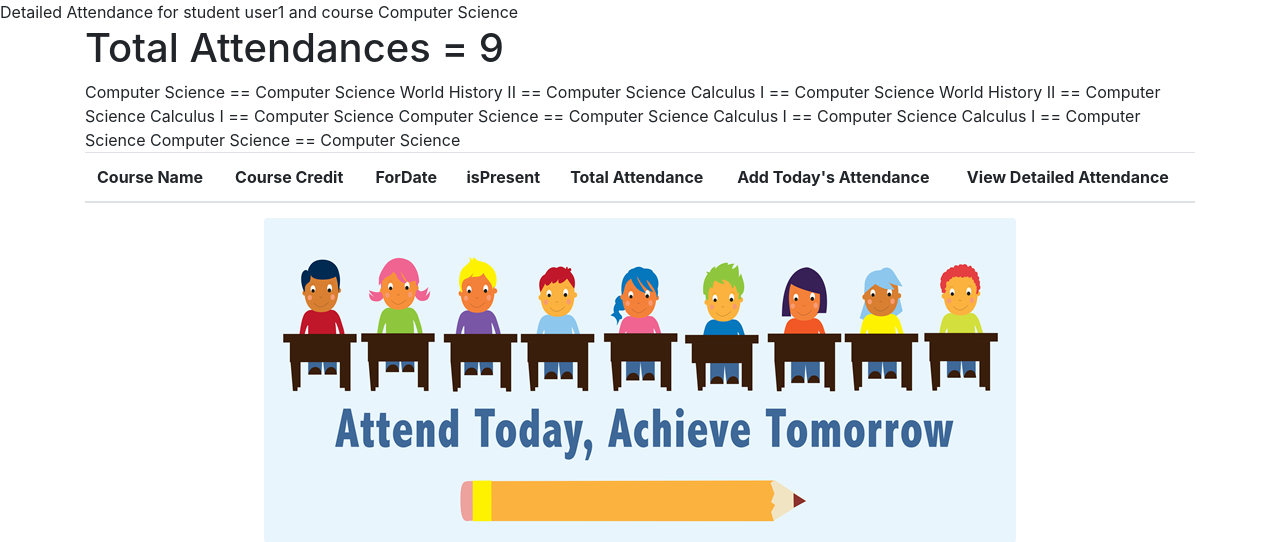
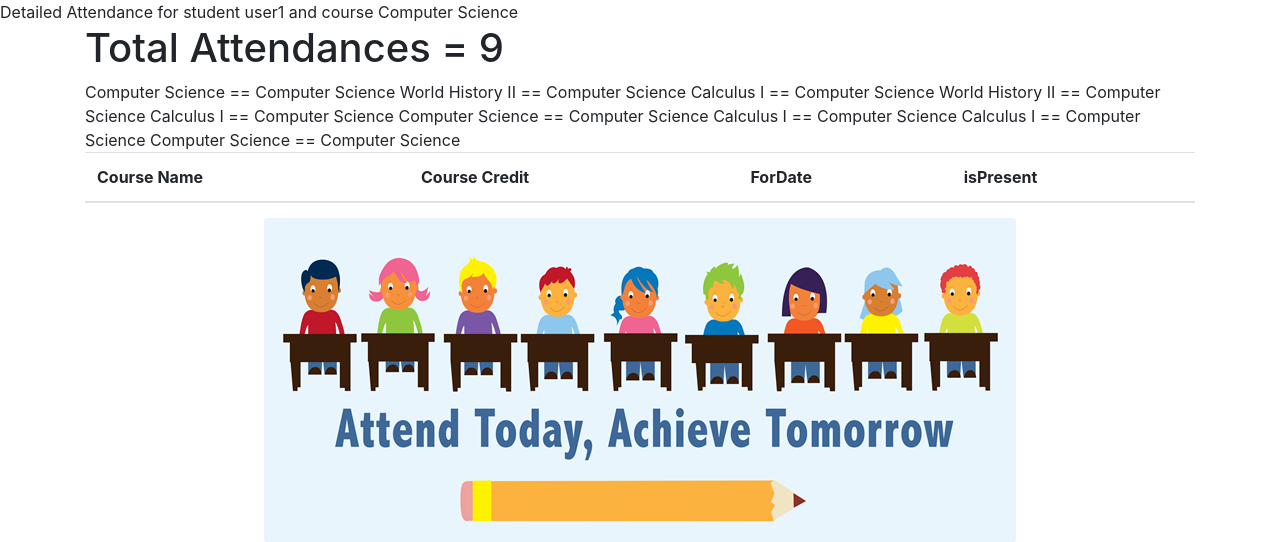
Before and after one commit to firojt/attendancetrackingsystem, a Django app: template school/templates/viewDetailedAtendance.html in a window 1280 px wide. Shown: the part 56-598 px from the top of the page. Run offline with Django 3.2, Linux system fonts and the light colour scheme; the template is opened without the code that fills it: values that come from a table or form of the project are taken from there, others are empty; data comes from the database, SQL or seed files in the repository; both versions use the stored data as it was after the commit; parts of the project's set-up code (start-up, migrations or seed data) failed here and were passed over; some libraries are stand-ins or nearby versions.

Commit message:
update attendance

```diff
--- a/school/templates/viewDetailedAtendance.html
+++ b/school/templates/viewDetailedAtendance.html
@@ -13,9 +13,6 @@
                     <th scope="col">Course Credit</th>
                     <th scope="col">ForDate</th>
                     <th scope="col">isPresent</th>
-                    <th scope="col">Total Attendance</th>
-                    <th scope="col">Add Today's Attendance</th>
-                    <th scope="col">View Detailed Attendance</th>
                 </tr>
             </thead>
             <tbody>
@@ -29,32 +26,10 @@
                     <td>{{attendace.forDate}}</td>
                     <td>{{attendace.isPresent}}</td>
                     <!-- <td>{{attendace.totalAttendanceUptoToday | stringformat:'s'}}</td> -->
-                    <td>{% widthratio attendace.totalAttendanceUptoToday attendace.course.totalClassDay 100 %} %</td>
 
-                    <td>
-                        <form action="add/" method="POST" id="buttonForm"> {% csrf_token %}
-                            <!-- <input type="hidden" name="course" value="{{attendace.course}}" /> -->
-                            <!-- <input type="hidden" name="course11" value="coursehardcoded" /> -->
-                            <input type="hidden" name="student" value="{{attendace.student}}" />
-                            <input type="hidden" name="course" value="{{attendace.course}}" /> {% now "Y-m-d" as todays_date %} {% if attendace.modified_date|date:"Y-m-d" != todays_date %}
-                            <button class="btn btn-primary my-2 my-sm-0 " type="submit" name="add" value="Add">Add</button> {% else %}
-                            <button class="btn btn-primary my-2 my-sm-0 " type="submit" name="add" value="Add" disabled>Add</button> {% endif %}
-                            <!-- <button  class="btn btn-primary my-2 my-sm-0 my-add-button"  type="submit" name="add" value="Add">Add-{{attendace.course}}-{{attendace.student}}</button> -->
-                        </form>
-                    </td>
 
                     <!-- view button  -->
-                    <td>
-                        <form action="view/" method="POST" id="buttonViewForm"> {% csrf_token %}
-                            <!-- <input type="hidden" name="course" value="{{attendace.course}}" /> -->
-                            <!-- <input type="hidden" name="course11" value="coursehardcoded" /> -->
-                            <input type="hidden" name="student" value="{{attendace.student}}" />
-                            <input type="hidden" name="course" value="{{attendace.course}}" />
-                            <button class="btn btn-primary my-2 my-sm-0 " type="submit" name="add" value="Add">View</button>
 
-                            <!-- <button  class="btn btn-primary my-2 my-sm-0 my-add-button"  type="submit" name="add" value="Add">Add-{{attendace.course}}-{{attendace.student}}</button> -->
-                        </form>
-                    </td>
 
 
 
```
Also changed, not shown: db.sqlite3.
